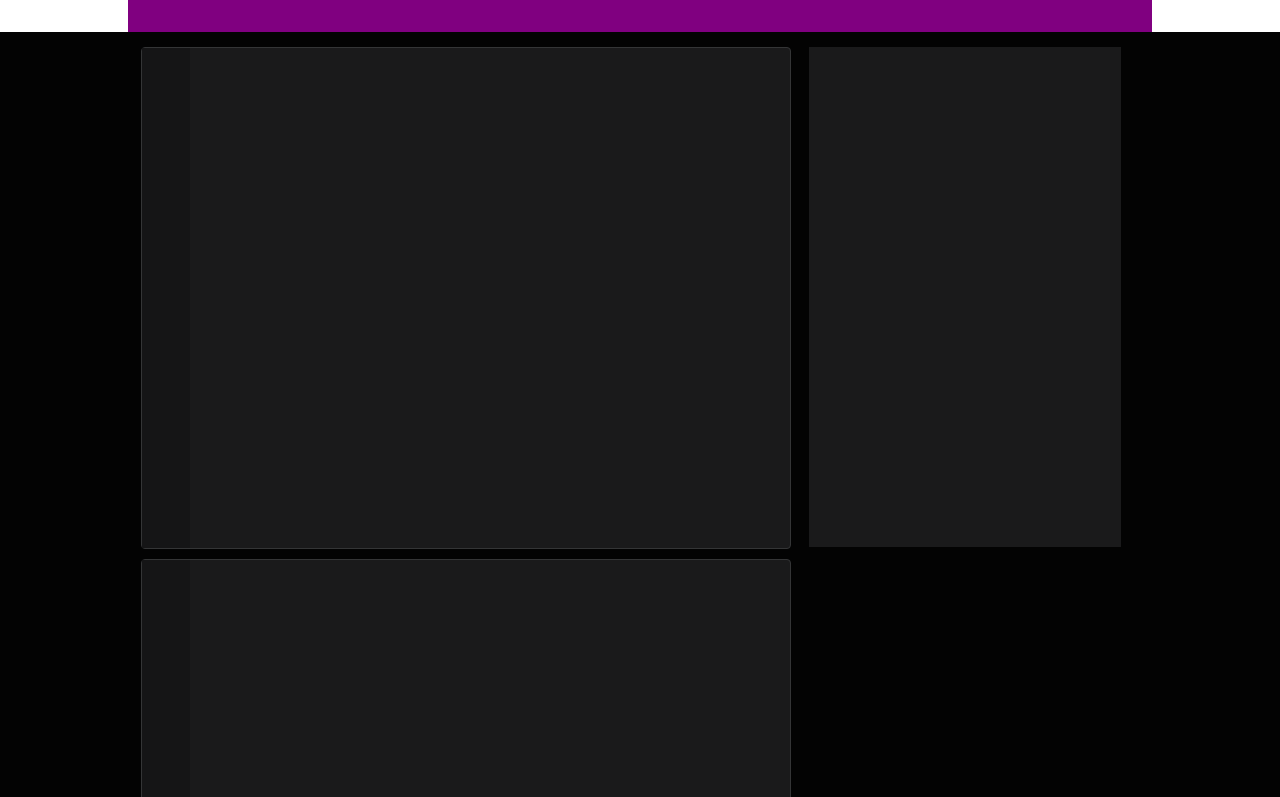
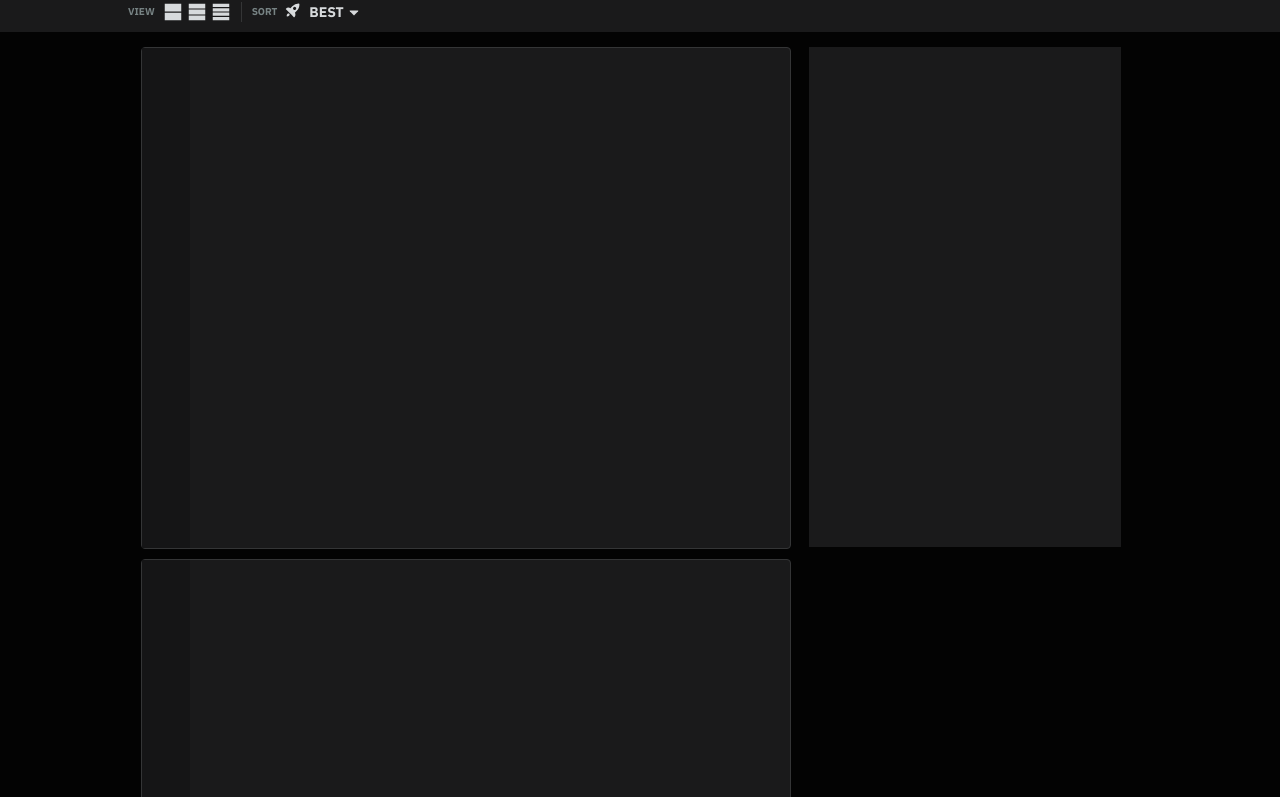
Before and after one commit to rodrigovb96/projeto_web, a plain HTML site: page index.html in a window 1280 px wide. Shown: the part 57-854 px from the top of the page. Drawn offline with Linux system fonts and the light colour scheme; a web font is replaced by a local one.

Commit message:
Topbar feito

```diff
--- a/front.css
+++ b/front.css
@@ -214,14 +214,83 @@ header
 	clear: both;
 	height: 40px;
 	width: 100%;
-	background-color: white;
+	background-color: #1a1a1b;
 }
 .view_type_sort
 {
 	height: inherit;
 	width: 80%;
 	margin: 0px auto;
-	background-color: purple;
+	background-color: inherit;
+	font-size: 10px;
+	font-weight: 700;
+	color: #778384;
+}
+.v
+{
+	float:left;
+}
+
+.view_type
+{
+	float: left;
+	line-height: 20px;
+	padding: 10px 0px;
+	color: inherit;
+	overflow: auto;
+}
+.view_icons
+{
+	float:left;
+	margin-left: 4px;
+}
+.view_icon
+{
+	float: left;
+	width: 20px;
+	height: 20px;
+	margin-left: 4px;
+	background-color: inherit;
+}
+.separador_view_sort
+{
+	float: left;
+	margin: 10px;
+	height: 20px;
+	border-right: 1px solid #343536;
+}
+.sort_select
+{
+	float: left;
+	line-height: 20px;
+	padding: 10px 0px;
+	font-size:inherit;
+	font-weight: inherit;
+	color: inherit;
+}
+.sort_selector
+{
+	float:left;
+	color: #d7dadc;
+
+}
+.sort_icon
+{
+	float:left;
+	width: 16px;
+	height: 16px;
+	margin: 0px 8px;
+}
+.b
+{
+	font-size: 14px;
+	line-height: 20px;
+}
+.sort_arrow
+{
+	float: left;
+	width: 20px;
+	height: 20px;
 }
 .main_content
 {
--- a/index.html
+++ b/index.html
@@ -4,7 +4,7 @@
 		<title>reddit: the front page of the internet</title>
         <style type="text/css">
 		@import url("front.css");
-        @import url("https://fonts.googleapis.com/css?family=IBM+Plex+Sans:400,500");
+        @import url("https://fonts.googleapis.com/css?family=IBM+Plex+Sans:400,500,700");
 		/*@import url("https://www.redditstatic.com/desktop2x/fonts/redesignIcon/redesignFont.63980c97ed902d1776667531f8542e48.woff")*/
         </style>
     <meta charset="utf8">
@@ -72,7 +72,40 @@
         <div class = "divao">
 			<div class="top_bar">
 				<div class="view_type_sort">
+					<div class="view_type">
+						<div class="v">VIEW</div>
+						<div class="view_icons">
+							<div class="view_icon cards">
+								<svg viewBox="0 0 20 20" xmlns="http://www.w3.org/2000/svg" class="s1w1vl9l-4 OkgDU"><path fill="#d7dadc" d="M1.75,9.375 L1.75,1.75 L18.25,1.75 L18.25,9.375 L1.75,9.375 Z M1.75,18.25 L1.75,10.625 L18.25,10.625 L18.25,18.25 L1.75,18.25 Z"></path></svg>
+							</div>
+							<div class="view_icon classic">
+								<svg viewBox="0 0 20 20" xmlns="http://www.w3.org/2000/svg" class="s1w1vl9l-3 lbajZV"><path fill="#d7dadc" d="M1.75,6.60294118 L1.75,1.75 L18.25,1.75 L18.25,6.60294118 L1.75,6.60294118 Z M1.75,12.4264706 L1.75,7.57352941 L18.25,7.57352941 L18.25,12.4264706 L1.75,12.4264706 Z M1.75,18.25 L1.75,13.3970588 L18.25,13.3970588 L18.25,18.25 L1.75,18.25 Z"></path></svg>
+							</div>
+							<div class="view_icon compact">
+								<svg viewBox="0 0 20 20" xmlns="http://www.w3.org/2000/svg" class="s1w1vl9l-2 kfPizj"><path fill="#d7dadc" d="M1.75,4.95149254 L1.75,1.75 L18.25,1.75 L18.25,4.95149254 L1.75,4.95149254 Z M1.75,9.38432836 L1.75,6.18283582 L18.25,6.18283582 L18.25,9.38432836 L1.75,9.38432836 Z M1.75,18.25 L1.75,15.0485075 L18.25,15.0485075 L18.25,18.25 L1.75,18.25 Z M1.75,13.8171642 L1.75,10.6156716 L18.25,10.6156716 L18.25,13.8171642 L1.75,13.8171642 Z"></path></svg>
+							</div>
 
+						</div>
+					</div>
+
+					<div class="separador_view_sort"></div>
+
+					<div class="sort_type">
+						<div class="sort_select">
+							<div class="v">SORT</div>
+							<div class="sort_selector">
+								<div class="sort_icon">
+									<svg class="s1qt4be1-4 iiOULB" viewBox="0 0 20 20" xmlns="http://www.w3.org/2000/svg"><g fill="#d7dadc" fill-rule="evenodd"><path d="M13.47 9.414a2 2 0 1 1-2.828-2.828 2 2 0 0 1 2.828 2.828M18.056 3c0 3.003-1.169 5.826-3.293 7.949l-2.389 2.389c1.091 1.738.89 4.061-.62 5.572a.5.5 0 0 1-.708 0l-2.829-2.829-4.243-4.242-2.828-2.828a.5.5 0 0 1 0-.707 4.467 4.467 0 0 1 3.182-1.319c.86 0 1.68.249 2.39.697l2.388-2.389A11.173 11.173 0 0 1 17.056 2a1 1 0 0 1 1 1zM3.207 14.727c.688-.687 1.616-.627 2.182-.06.283.284.44.662.439 1.062 0 .4-.156.777-.44 1.06-.789.79-1.798 1.207-2.827 1.207a.5.5 0 0 1-.5-.5c0-1.045.407-2.028 1.146-2.768z" fill="currentColor"></path></g></svg>
+								</div>
+								<div class="v b">BEST</div>
+								<div class="sort_arrow">
+									<svg viewBox="0 0 20 20" xmlns="http://www.w3.org/2000/svg"><g><path fill="#d7dadc" d="M14.1711599,9.3535 L9.99925636,13.529 L5.82735283,9.3535 C5.51262415,9.0385 5.73543207,8.5 6.18054835,8.5 L13.8179644,8.5 C14.2630807,8.5 14.4858886,9.0385 14.1711599,9.3535"></path></g></svg>
+								</div>
+							</div>
+
+						</div>
+
+					</div>
 
 				</div>
 			</div>
```
